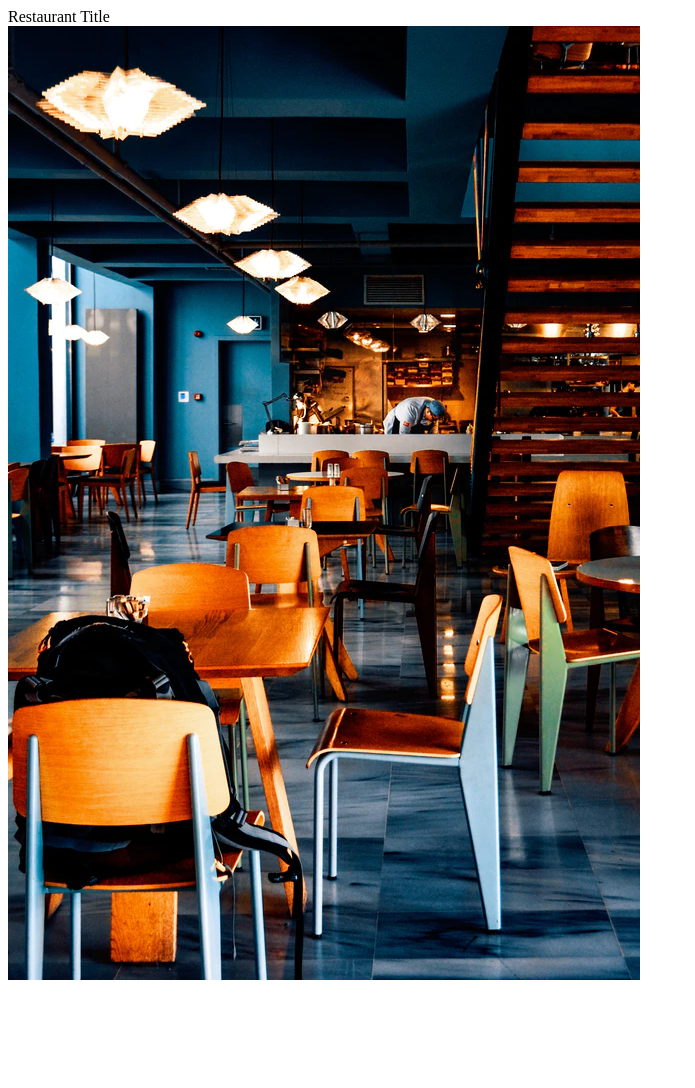
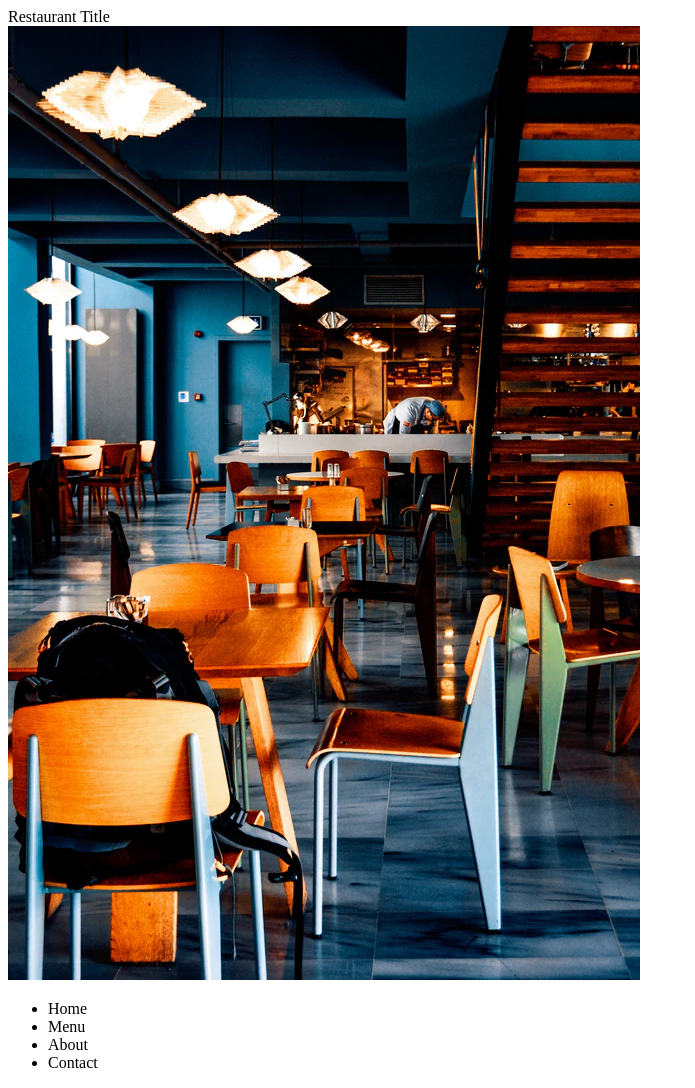
Before and after one commit to srirajbura16/restaurant-page, a website built with webpack: page dist/index.html in a window 1280 px wide. Shown: the whole page, without its empty margins (0-695 px from the left). Before the commit the page ends 992 px from the top, so only its background shows below. Built offline with nearby package versions, Linux system fonts and the light colour scheme; files whose address does not match are found by name.

Commit message:
implemented tabs module

```diff
--- a/src/initial-load.js
+++ b/src/initial-load.js
@@ -1,3 +1,5 @@
+import tabs from "./tabs"
+
 const initialLoad = () => {
   const content = document.querySelector('#content')
   const title = document.createElement('div')
@@ -16,6 +18,7 @@ const initialLoad = () => {
   //container
   content.appendChild(title)
   content.appendChild(imgContainer)
+  content.appendChild(tabs())
 }
 
 export default initialLoad
--- /dev/null
+++ b/src/tabs.js
@@ -0,0 +1,18 @@
+
+const tabs = () => {
+  const tabs = document.createElement('ul')
+  const home = document.createElement('li')
+  const menu = document.createElement('li')
+  const about = document.createElement('li')
+  const contact = document.createElement('li')
+
+  home.textContent = 'Home'
+  menu.textContent = 'Menu'
+  about.textContent = 'About'
+  contact.textContent = 'Contact'
+
+  tabs.append(home, menu, about, contact)
+  return tabs
+}
+
+export default tabs
```
Also changed, not shown: src/index.js (+12 -1 lines), dist/index.html, dist/main.js.
